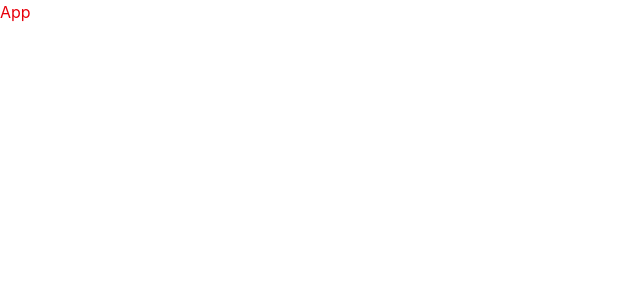
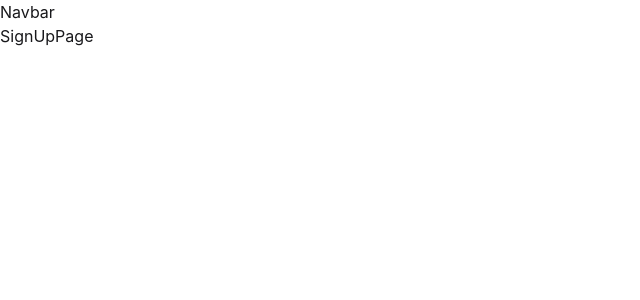
Before and after one commit to excelyynxl-a11y/messaging-app, a React app in the folder frontend/: page /signup in a window 1280 px wide. Shown: the top 300 px of the page, without its empty margins (0-640 px from the left). Built offline with nearby package versions, Linux system fonts and the light colour scheme; the HTML template or start-up script is replaced by a standard one.

Commit message:
add route path and pages component

```diff
--- a/frontend/src/App.jsx
+++ b/frontend/src/App.jsx
@@ -1,8 +1,24 @@
 import React from 'react'
+import Navbar from './components/Navbar'
+import { Routes, Route } from 'react-router-dom';
+import HomePage from './pages/HomePage';
+import SignUpPage from './pages/SignUpPage';
+import LoginPage from './pages/LoginPage';
+import SettingsPage from './pages/SettingsPage';
+import ProfilePage from './pages/ProfilePage';
 
 const App = () => {
   return (
-    <div className='text-red-600'>App</div>
+    <div>
+      <Navbar />
+      <Routes>
+        <Route path='/' element={<HomePage />} />
+        <Route path='/signup' element={<SignUpPage />} />
+        <Route path='/login' element={<LoginPage />} />
+        <Route path='/settings' element={<SettingsPage />} />
+        <Route path='/profile' element={<ProfilePage />} />
+      </Routes>
+    </div>
   )
 }
 
--- /dev/null
+++ b/frontend/src/components/Navbar.jsx
@@ -0,0 +1,9 @@
+import React from 'react'
+
+const Navbar = () => {
+  return (
+    <div>Navbar</div>
+  )
+}
+
+export default Navbar
--- /dev/null
+++ b/frontend/src/pages/HomePage.jsx
@@ -0,0 +1,9 @@
+import React from 'react'
+
+const HomePage = () => {
+  return (
+    <div>HomePage</div>
+  )
+}
+
+export default HomePage
--- /dev/null
+++ b/frontend/src/pages/LoginPage.jsx
@@ -0,0 +1,9 @@
+import React from 'react'
+
+const LoginPage = () => {
+  return (
+    <div>LoginPage</div>
+  )
+}
+
+export default LoginPage
--- /dev/null
+++ b/frontend/src/pages/ProfilePage.jsx
@@ -0,0 +1,9 @@
+import React from 'react'
+
+const ProfilePage = () => {
+  return (
+    <div>ProfilePage</div>
+  )
+}
+
+export default ProfilePage
--- /dev/null
+++ b/frontend/src/pages/SettingsPage.jsx
@@ -0,0 +1,9 @@
+import React from 'react'
+
+const SettingsPage = () => {
+  return (
+    <div>SettingsPage</div>
+  )
+}
+
+export default SettingsPage
--- /dev/null
+++ b/frontend/src/pages/SignUpPage.jsx
@@ -0,0 +1,9 @@
+import React from 'react'
+
+const SignUpPage = () => {
+  return (
+    <div>SignUpPage</div>
+  )
+}
+
+export default SignUpPage
```
